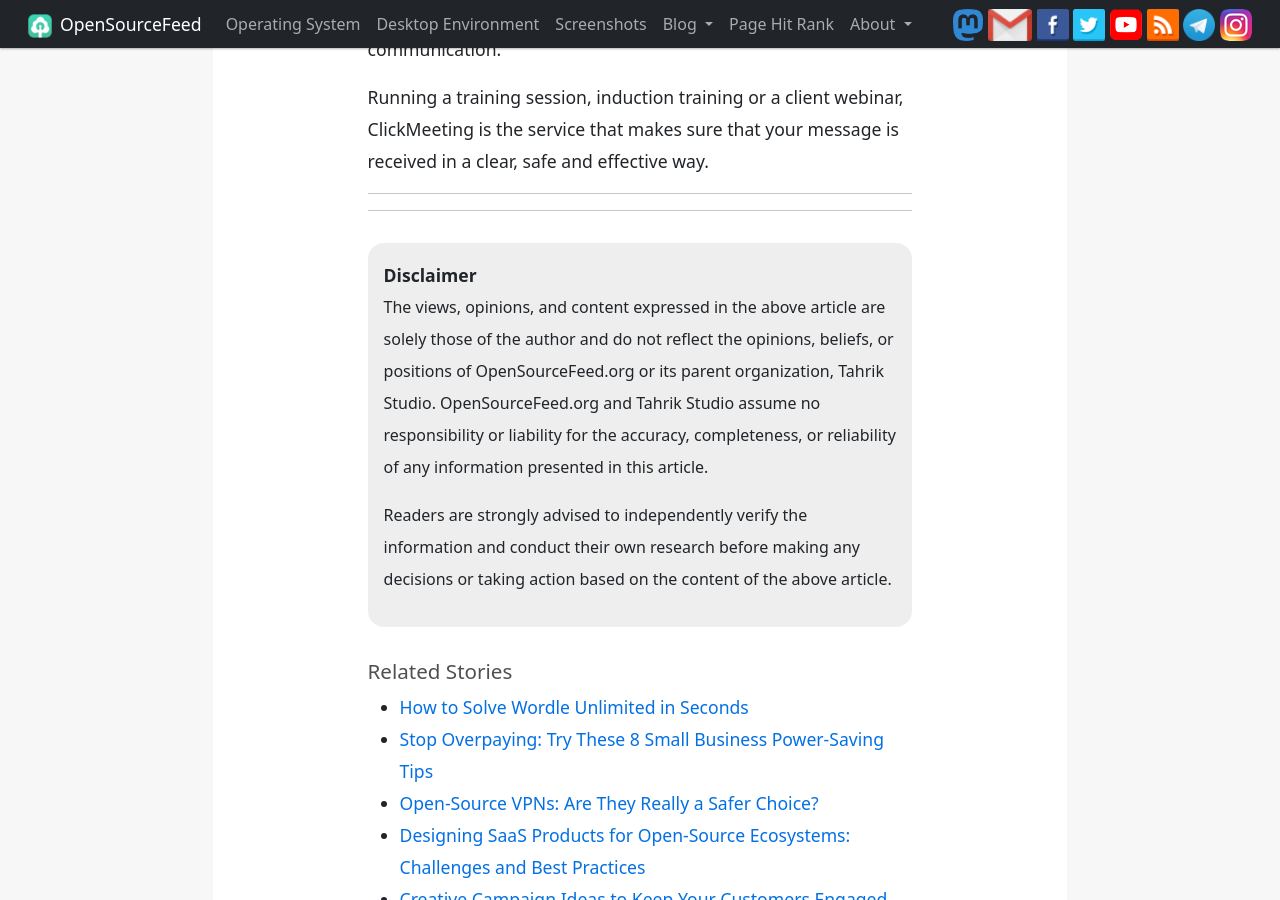
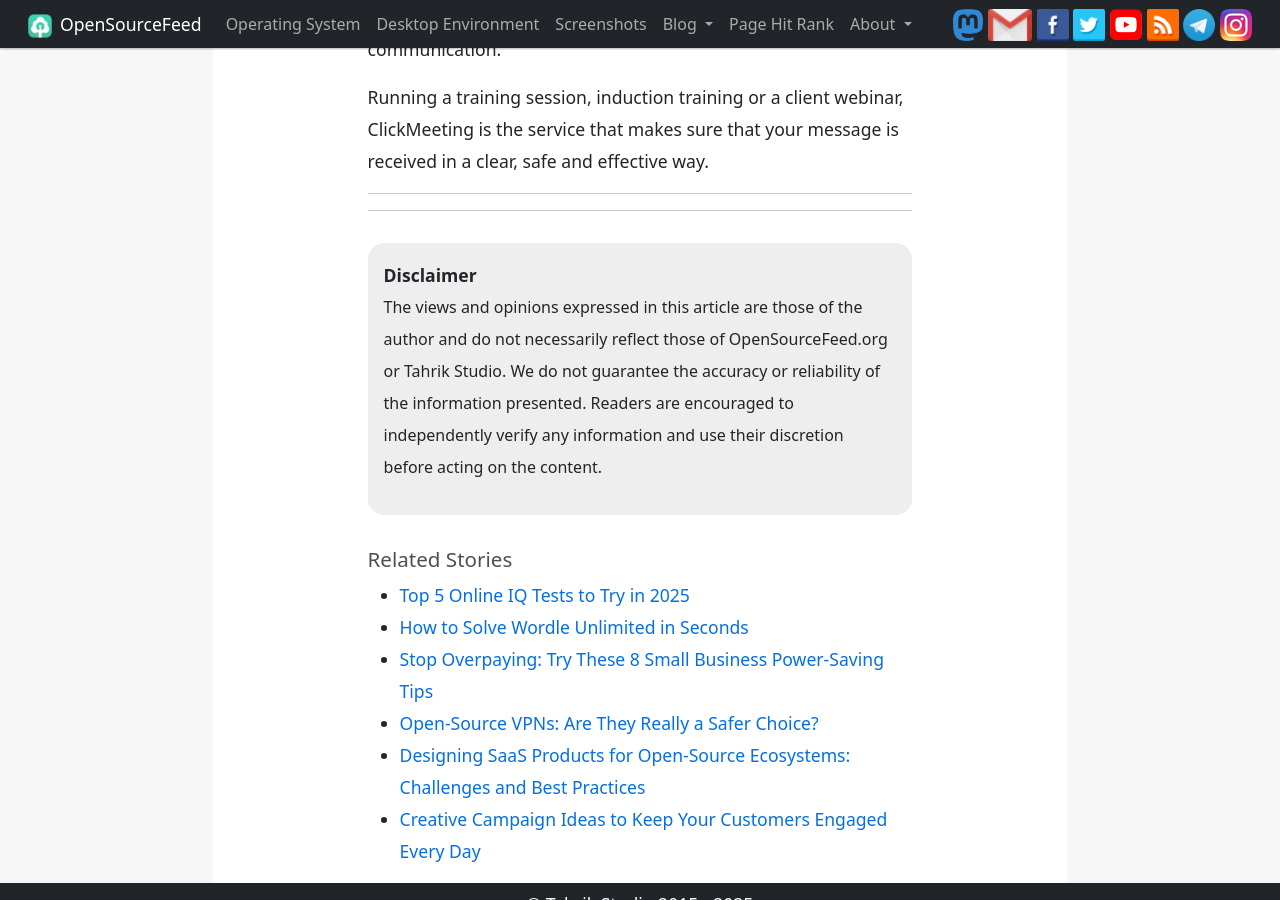
Before and after one commit to opensourcefeed/insights, a Jekyll site: the page built from _posts/2025-07-15-clickmeeting-secure-professional-webinar-app.md, in a window 1280 px wide and 900 px high, scrolled down 3388 px. Built offline with Jekyll 4.4.1, drawn with Linux system fonts in a browser that asks for light colours; comment, search, counter and statistics services are not loaded.

Commit message:
Online IQ Tests

```diff
--- a/_layouts/post.html
+++ b/_layouts/post.html
@@ -92,13 +92,7 @@ layout: default
 
 <div class="disclaimer">
 	<strong>Disclaimer</strong>
-		<p>The views, opinions, and content expressed in the above article are solely those of the author and do not reflect
-			the opinions, beliefs, or positions of OpenSourceFeed.org or its parent organization, Tahrik Studio.
-			OpenSourceFeed.org and Tahrik Studio assume no responsibility or liability for the accuracy, completeness, or
-			reliability of any information presented in this article.</p>
-
-		<p>Readers are strongly advised to independently verify the information and conduct their own research before making
-			any decisions or taking action based on the content of the above article. </p>
+		<p>The views and opinions expressed in this article are those of the author and do not necessarily reflect those of OpenSourceFeed.org or Tahrik Studio. We do not guarantee the accuracy or reliability of the information presented. Readers are encouraged to independently verify any information and use their discretion before acting on the content.</p>
 </div>
 
 		<div class="related">
```
Also changed, not shown: _posts/2025-07-20-top-online-iq-tests-2025.md (added, +64 -0 lines), assets/images/post-images/iq-test.webp (added).
